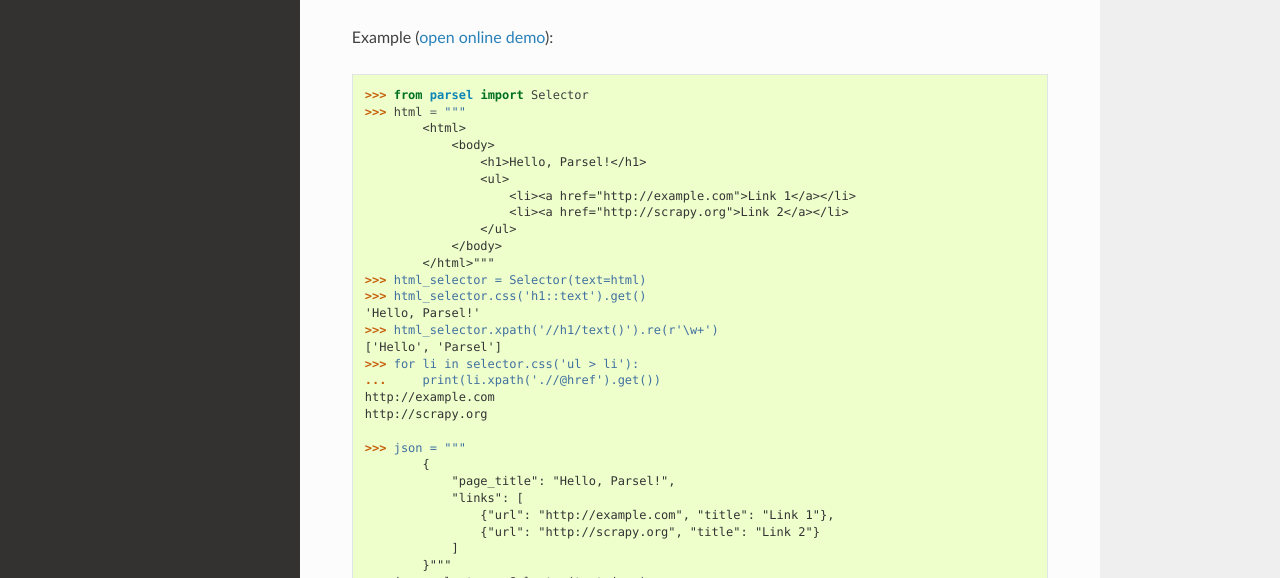
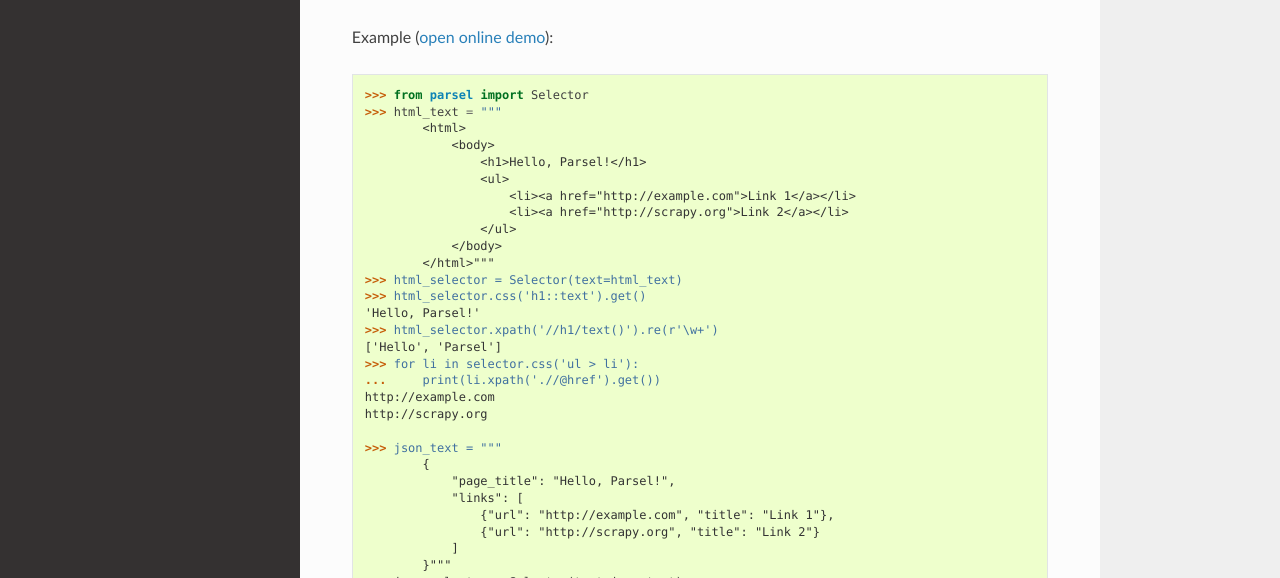
Before and after one commit to scrapy/parsel, a Sphinx documentation site: the page built from docs/index.rst, in a window 1280 px wide and 900 px high. Shown: the part 322-900 px from the top of the window. Built offline with Sphinx 7.4.7 and the Read the Docs theme 2.0.0, drawn with Linux system fonts in a browser that asks for light colours.

Commit message:
adjustments

```diff
--- a/README.rst
+++ b/README.rst
@@ -30,7 +30,7 @@ Example (`open online demo`_):
 .. code-block:: python
 
     >>> from parsel import Selector
-    >>> html = """
+    >>> html_text = """
             <html>
                 <body>
                     <h1>Hello, Parsel!</h1>
@@ -40,7 +40,7 @@ Example (`open online demo`_):
                     </ul>
                 </body>
             </html>"""
-    >>> html_selector = Selector(text=html)
+    >>> html_selector = Selector(text=html_text)
     >>> html_selector.css('h1::text').get()
     'Hello, Parsel!'
     >>> html_selector.xpath('//h1/text()').re(r'\w+')
@@ -50,7 +50,7 @@ Example (`open online demo`_):
     http://example.com
     http://scrapy.org
 
-    >>> json = """
+    >>> json_text = """
             {
                 "page_title": "Hello, Parsel!",
                 "links": [
@@ -58,7 +58,7 @@ Example (`open online demo`_):
                     {"url": "http://scrapy.org", "title": "Link 2"}
                 ]
             }"""
-    >>> json_selector = Selector(text=json)
+    >>> json_selector = Selector(text=json_text)
     >>> json_selector.jmespath("page_title").get()
     'Hello, Parsel!'
     >>> json_selector.jmespath("links[*].title").getall()
--- a/docs/usage.rst
+++ b/docs/usage.rst
@@ -18,8 +18,8 @@ For HTML or XML, use `CSS`_ or `XPath`_ expressions to select elements::
 
 For JSON format text, use `JMESPath`_ expressions to select fields inside the text::
 
-    >>> text = '{"title":"Hello, Parsel!"}'
-    >>> json_selector = Selector(text=text)
+    >>> json = '{"title":"Hello, Parsel!"}'
+    >>> json_selector = Selector(text=json)
     >>> json_selector.jmespath('title')
     [<Selector jmespath='user[0]' data='Hello, Parsel!'>]
 
```
